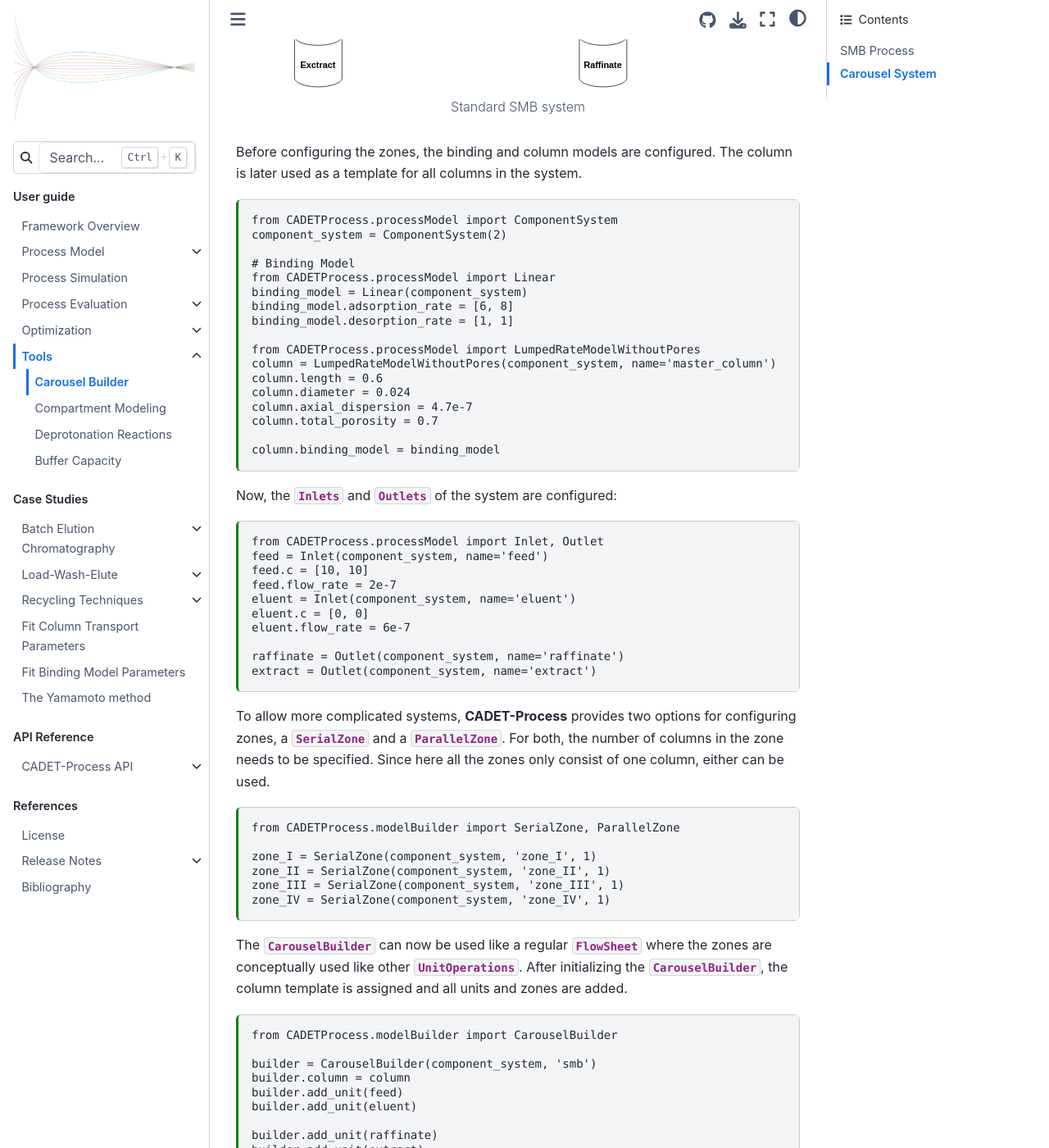
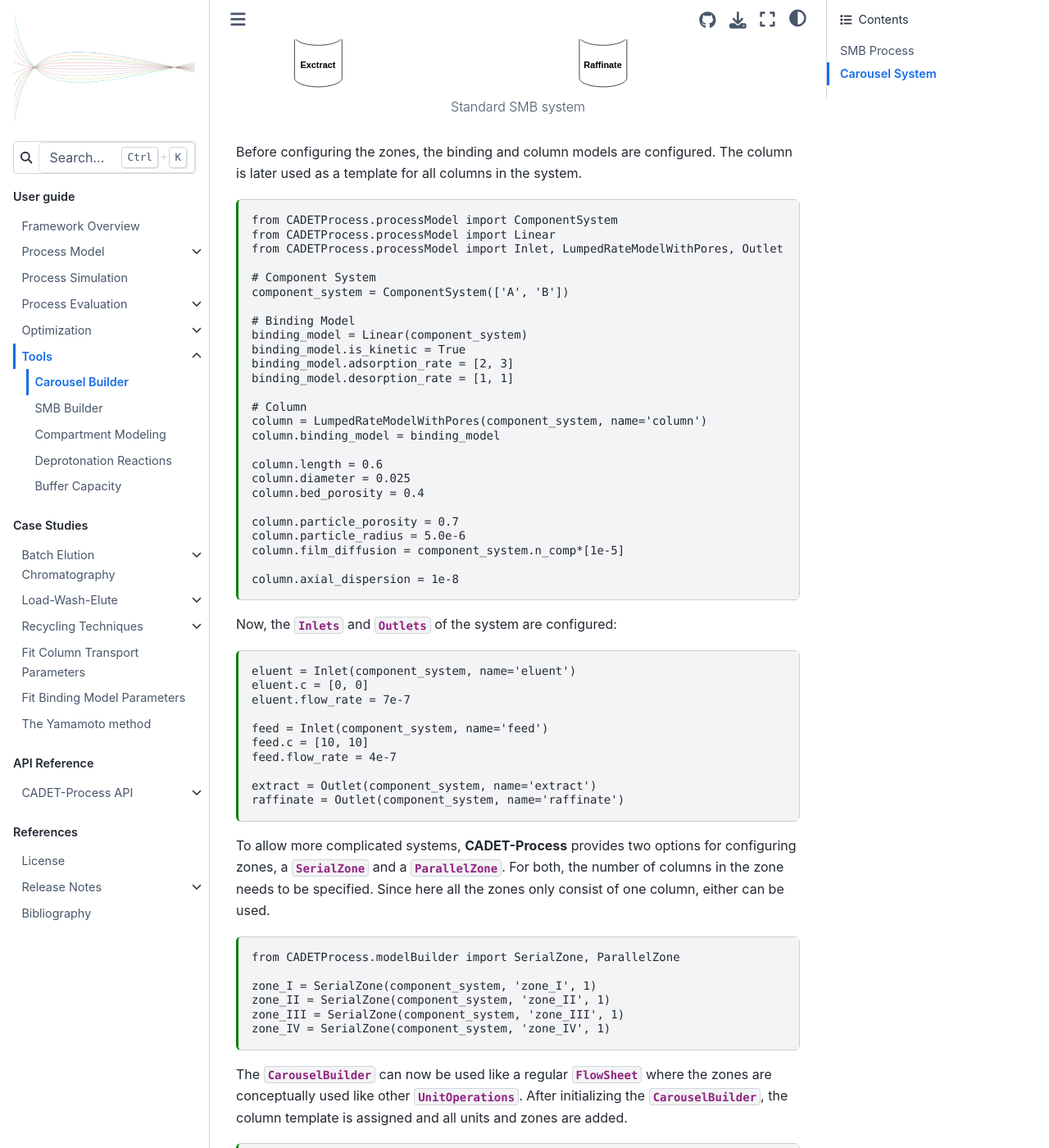
Before and after one commit to fau-advanced-separations/CADET-Process, a Sphinx documentation site: the page built from docs/source/user_guide/tools/carousel_builder.md, in a window 1280 px wide and 1400 px high, scrolled down 1989 px. Shown: the whole window at 82% size. Built offline with Sphinx 7.4.7 and the Sphinx Book theme 1.1.4, drawn with Linux system fonts in a browser that asks for light colours; pages that are not in the unit, such as notebooks, are missing from menus; cross-references to code outside the pages are shown as plain code; some of the changed text lies outside the part shown.

Commit message:
Add documentation for SMB Builder

````diff
--- a/docs/source/user_guide/tools/carousel_builder.md
+++ b/docs/source/user_guide/tools/carousel_builder.md
@@ -19,6 +19,7 @@
 
 (carousel_tutorial)=
 # Carousel Builder
+
 For many applications, the use of multiple columns can improve process performance when compared with conventional batch elution processes.
 Next to the well known simulated moving bed (**SMB**) many other operating modes exist which extend the use of multiple columns, e.g. **Varicol**, or **PowerFeed** processes and gradient operations {cite}`SchmidtTraub2020`.
 
@@ -27,12 +28,14 @@
 In this process, the columns pass through different zones which serve different purposes.
 
 For example, in a classical SMB, four zones are present (see {ref}`Figure below <smb_system>`)
+
 - Zone I: Elution of the strongly adsorbing component
 - Zone II: Elution of the weakly adsorbing component
 - Zone III: Adsorption of the strongly adsorbing component
 - Zone IV : Adsorption of the weakly adsorbing component
 
 Moreover, four in- and outlets are connected to the zones:
+
 - Feed: Inlet containing the components to be separated
 - Eluent: Inlet with elution buffer
 - Extract: Outlet containing the strongly adsorbing component
@@ -42,20 +45,22 @@
 It allows a straight-forward configuration of the zones and returns a fully configured {class}`~CADETProcess.processModel.Process` object including all internal connections, as well as switching events.
 
 Here are some of the features:
+
 - Any number of inlets and outlets or other peripheral units.
 - Any number of zones
 - Any number of columns per zone.
 - Different column connectivity within the zones:
-    * Serial
-    * Parallel
+  - Serial
+  - Parallel
 - Different connectivity between zones:
-    * Directly connected zones
-    * Skip zones
-    * Mix and split in- and outgoing streams
-    * Allow for different flow direction in every zone.
+  - Directly connected zones
+  - Skip zones
+  - Mix and split in- and outgoing streams
+  - Allow for different flow direction in every zone.
 - Any number of side streams
 
 ## SMB Process
+
 To demonstrate the tool, consider a standard SMB process.
 
 ```{figure} ./figures/smb_flow_sheet.svg
@@ -69,37 +74,46 @@
 
 ```{code-cell} ipython3
 from CADETProcess.processModel import ComponentSystem
-component_system = ComponentSystem(2)
+from CADETProcess.processModel import Linear
+from CADETProcess.processModel import Inlet, LumpedRateModelWithPores, Outlet
+
+# Component System
+component_system = ComponentSystem(['A', 'B'])
 
 # Binding Model
-from CADETProcess.processModel import Linear
 binding_model = Linear(component_system)
-binding_model.adsorption_rate = [6, 8]
+binding_model.is_kinetic = True
+binding_model.adsorption_rate = [2, 3]
 binding_model.desorption_rate = [1, 1]
 
-from CADETProcess.processModel import LumpedRateModelWithoutPores
-column = LumpedRateModelWithoutPores(component_system, name='master_column')
+# Column
+column = LumpedRateModelWithPores(component_system, name='column')
+column.binding_model = binding_model
+
 column.length = 0.6
-column.diameter = 0.024
-column.axial_dispersion = 4.7e-7
-column.total_porosity = 0.7
+column.diameter = 0.025
+column.bed_porosity = 0.4
 
-column.binding_model = binding_model
+column.particle_porosity = 0.7
+column.particle_radius = 5.0e-6
+column.film_diffusion = component_system.n_comp*[1e-5]
+
+column.axial_dispersion = 1e-8
 ```
 
 Now, the {class}`Inlets <CADETProcess.processModel.Inlet>` and {class}`Outlets <CADETProcess.processModel.Outlet>` of the system are configured:
 
 ```{code-cell} ipython3
-from CADETProcess.processModel import Inlet, Outlet
+eluent = Inlet(component_system, name='eluent')
+eluent.c = [0, 0]
+eluent.flow_rate = 7e-7
+
 feed = Inlet(component_system, name='feed')
 feed.c = [10, 10]
-feed.flow_rate = 2e-7
-eluent = Inlet(component_system, name='eluent')
-eluent.c = [0, 0]
-eluent.flow_rate = 6e-7
+feed.flow_rate = 4e-7
 
+extract = Outlet(component_system, name='extract')
 raffinate = Outlet(component_system, name='raffinate')
-extract = Outlet(component_system, name='extract')
 ```
 
 To allow more complicated systems, **CADET-Process** provides two options for configuring zones, a {class}`~CADETProcess.modelBuilder.SerialZone` and a {class}`~CADETProcess.modelBuilder.ParallelZone`.
@@ -123,11 +137,11 @@
 
 builder = CarouselBuilder(component_system, 'smb')
 builder.column = column
+builder.add_unit(eluent)
 builder.add_unit(feed)
-builder.add_unit(eluent)
 
+builder.add_unit(extract)
 builder.add_unit(raffinate)
-builder.add_unit(extract)
 
 builder.add_unit(zone_I)
 builder.add_unit(zone_II)
@@ -200,6 +214,7 @@
 ```
 
 ## Carousel System
+
 Here, another multi column system is considered.
 
 ```{figure} ./figures/carousel_flow_sheet.svg
@@ -207,7 +222,9 @@
 
 Carousel system with 4 zones.
 ```
+
 There exist four zones in this system:
+
 - Wash: 3 columns in series
 - Feed: 3 columns in parallel
 - Dilute: 2 columns in series; reverse flow
````
Also changed, not shown: other parts of docs/source/user_guide/tools/carousel_builder.md (+3 -3 lines), docs/source/user_guide/tools/index.md (+3 -1 lines), docs/source/user_guide/tools/smb_design.md (added, +151 -0 lines).
